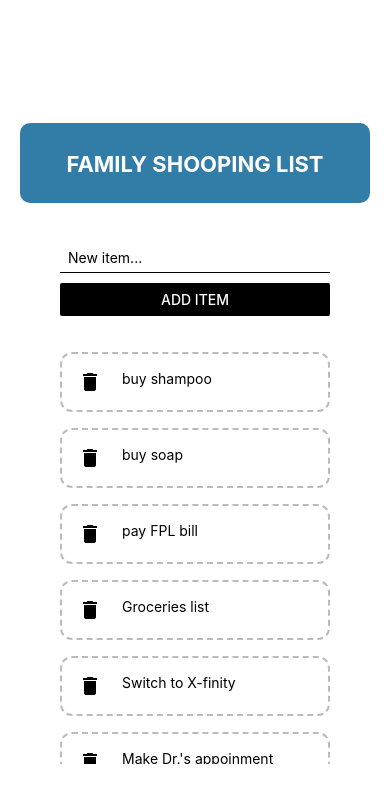
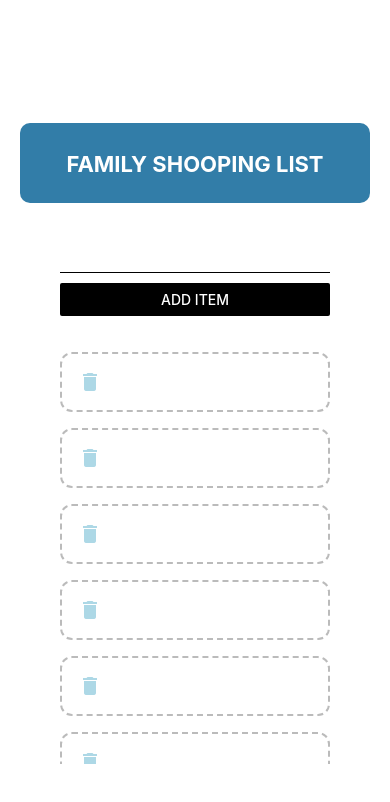
Before and after one commit to rensilva5/ShoppingList-React, a React Native app: screen / in a window 390 px wide. Shown: the top 802 px of the page. Built offline with nearby package versions, Linux system fonts and the light colour scheme.

Commit message:
Added styles

```diff
--- a/components/addTodo.js
+++ b/components/addTodo.js
@@ -18,8 +18,11 @@ const AddTodo = ({ submitHandler }) => {
       <TextInput
         style={styles.input}
         placeholder="New item..."
+        placeholderTextColor={"white"}
         onChangeText={changeHandler}
         value={text}
+        color="white"
+        fontSize={22}
       />
       <View style={styles.addTodo}>
         <Button
@@ -41,6 +44,8 @@ const styles = StyleSheet.create({
     paddingVertical: 6,
     borderBottomWidth: 1.5,
     borderBottonColor: "#ddd",
+    color: "white",
+    font: 20,
   },
   button: {
     // backgroundColor: 'coral',
--- a/components/todoItem.js
+++ b/components/todoItem.js
@@ -1,32 +1,34 @@
 import React from "react";
-import { Text, TouchableOpacity, StyleSheet, View } from 'react-native';
-import { MaterialIcons } from '@expo/vector-icons';
+import { Text, TouchableOpacity, StyleSheet, View } from "react-native";
+import { MaterialIcons } from "@expo/vector-icons";
 
 const TodoItem = ({ item, deleteHandler }) => {
   return (
     <TouchableOpacity onPress={() => deleteHandler(item.key)}>
       <View style={styles.item}>
-                <MaterialIcons name="delete" size={24} color="black" />
+        <MaterialIcons name="delete" size={24} color="lightblue" />
         <Text style={styles.itemText}>{item.text}</Text>
       </View>
     </TouchableOpacity>
   );
-}
+};
 
 const styles = StyleSheet.create({
   item: {
     // flex: 1,
-        flexDirection: 'row', // seat next to each other
+    flexDirection: "row", // seat next to each other
     padding: 16,
     marginTop: 16,
-        borderColor: '#bbb',
+    borderColor: "#bbb",
     borderWidth: 2,
-        borderStyle: 'dashed',
+    borderStyle: "dashed",
     borderRadius: 12,
   },
   itemText: {
     marginLeft: 20,
-    }
-})
+    color: "white",
+    fontSize: 20,
+  },
+});
 
 export default TodoItem;
```
Lines whose indentation alone changed are shown as unchanged.
